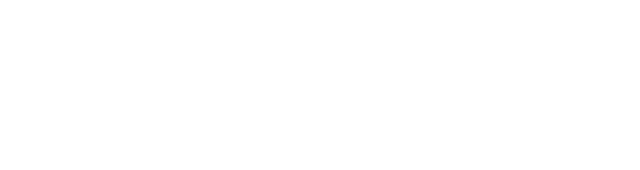
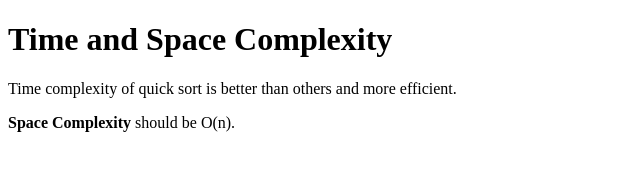
Before and after one commit to acciojob/time-and-space-complexity-Rishuraj3732, a website: page main.html in a window 1280 px wide. Shown: the whole page, without its empty margins (0-640 px from the left). Drawn offline with Linux system fonts and the light colour scheme.

Commit message:
created a submission

```diff
--- a/main.html
+++ b/main.html
@@ -10,7 +10,9 @@
 	<!-- the entire body must be written by student -->
     <script type="text/javascript" src="./script.js">
 </script>
-
+<h1>Time and Space Complexity</h1>
+	<p>Time complexity of quick sort is better than others and more efficient.</p>
+	<p><b>Space Complexity</b> should be O(n).</p>
 </body>
 
 </html>
```
